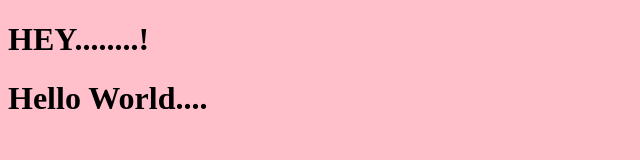
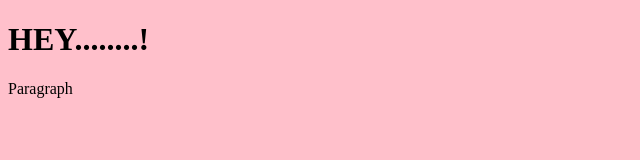
Before and after one commit to Vrushali-Bhangude/e-commerace, a plain HTML site: page index.html in a window 1280 px wide. Shown: the whole page, without its empty margins (0-640 px from the left). Drawn offline with Linux system fonts and the light colour scheme.

Commit message:
Deleted h1 tag and added p tag

```diff
--- a/index.html
+++ b/index.html
@@ -8,6 +8,6 @@
 </head>
 <body>
     <h1>HEY........!</h1>
-    <h1>Hello World....</h1>
+    <p>Paragraph</p>
 </body>
 </html>
```
